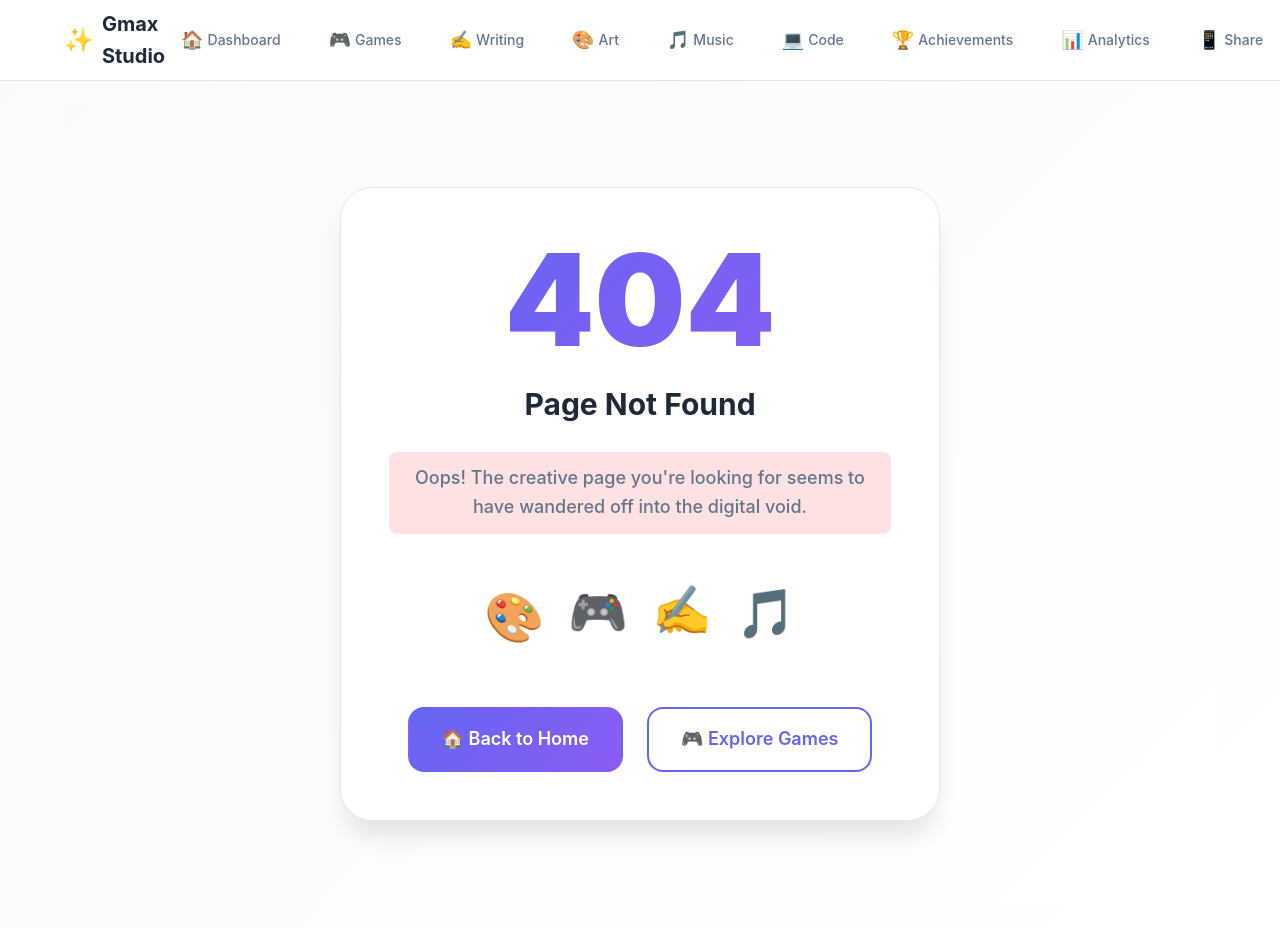
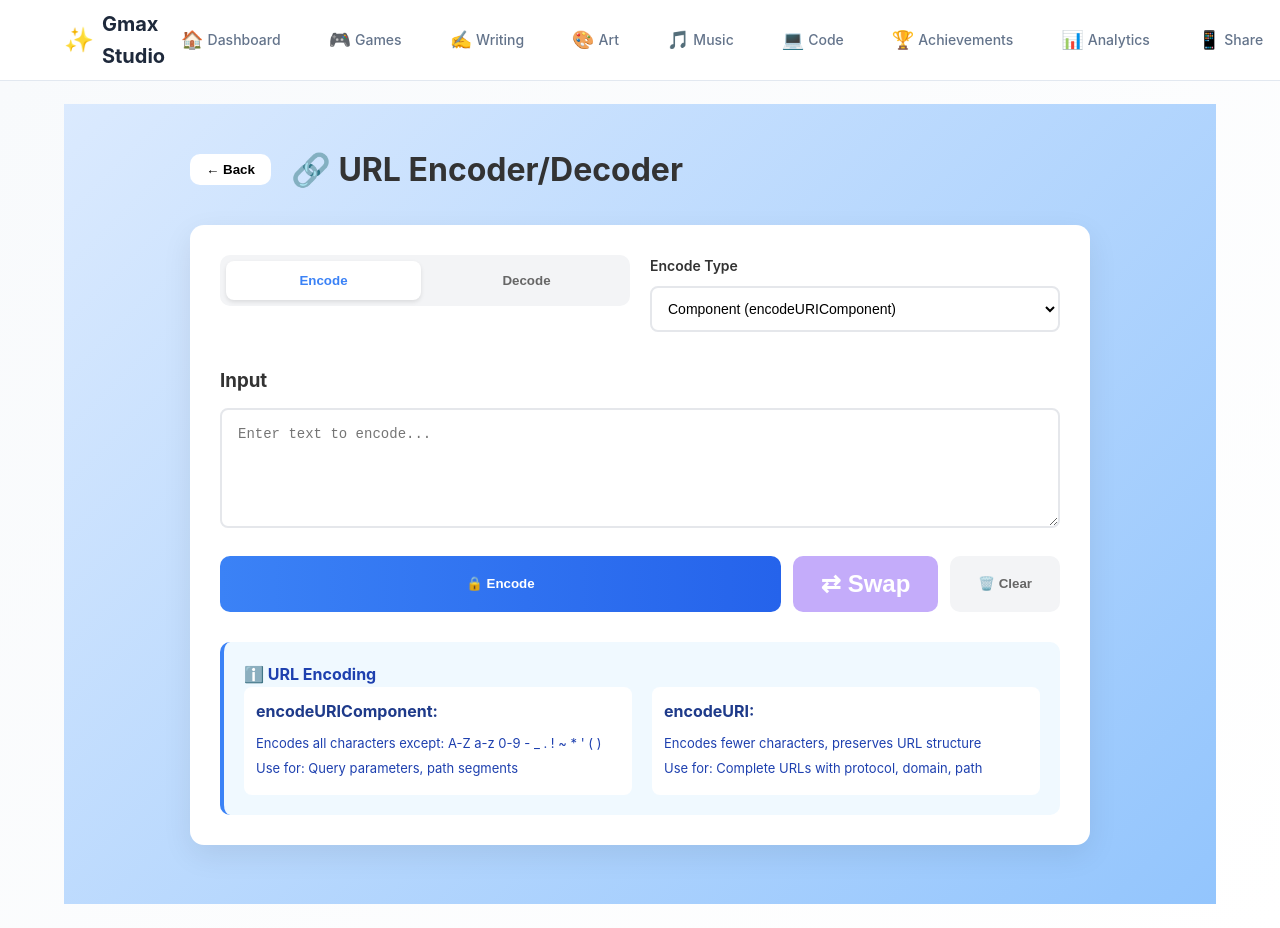
Before and after one commit to Ibek7/Gmax, a React (Vite) app: page /url-tool in a window 1280 px wide. Built offline with nearby package versions, Linux system fonts and the light colour scheme.

Commit message:
feat: add URL encoder/decoder tool
- Add URLTool component with encode/decode modes
- Support encodeURIComponent and encodeURI methods
- Swap button to quickly reverse encode/decode
- Copy output to clipboard
- Info section explaining encoding types and use cases
- Add route /url-tool and styling

```diff
--- a/src/App.jsx
+++ b/src/App.jsx
@@ -11,6 +11,7 @@ import ColorContrast from './components/ColorContrast'
 import Base64Tool from './components/Base64Tool'
 import LoremIpsum from './components/LoremIpsum'
 import RegexTester from './components/RegexTester'
+import URLTool from './components/URLTool'
 import AmbientNoise from './components/AmbientNoise'
 import NotFound from './components/NotFound'
 import './styles/App.css'
@@ -35,6 +36,7 @@ function App() {
             <Route path="/base64-tool" element={<Base64Tool />} />
             <Route path="/lorem-ipsum" element={<LoremIpsum />} />
             <Route path="/regex-tester" element={<RegexTester />} />
+            <Route path="/url-tool" element={<URLTool />} />
             <Route path="*" element={<NotFound />} />
           </Routes>
         </main>
--- /dev/null
+++ b/src/components/URLTool.jsx
@@ -0,0 +1,155 @@
+import React, { useState } from 'react'
+import { useNavigate } from 'react-router-dom'
+import '../styles/URLTool.css'
+
+export default function URLTool() {
+  const navigate = useNavigate()
+  const [mode, setMode] = useState('encode')
+  const [input, setInput] = useState('')
+  const [output, setOutput] = useState('')
+  const [encodeType, setEncodeType] = useState('component')
+
+  const handleEncode = () => {
+    try {
+      if (encodeType === 'component') {
+        setOutput(encodeURIComponent(input))
+      } else {
+        setOutput(encodeURI(input))
+      }
+    } catch (e) {
+      alert('Error encoding: ' + e.message)
+    }
+  }
+
+  const handleDecode = () => {
+    try {
+      if (encodeType === 'component') {
+        setOutput(decodeURIComponent(input))
+      } else {
+        setOutput(decodeURI(input))
+      }
+    } catch (e) {
+      alert('Error decoding: ' + e.message)
+    }
+  }
+
+  const handleProcess = () => {
+    if (!input.trim()) {
+      alert('Please enter text')
+      return
+    }
+
+    if (mode === 'encode') {
+      handleEncode()
+    } else {
+      handleDecode()
+    }
+  }
+
+  const copyToClipboard = () => {
+    navigator.clipboard.writeText(output)
+    alert('Copied to clipboard!')
+  }
+
+  const clear = () => {
+    setInput('')
+    setOutput('')
+  }
+
+  const swap = () => {
+    const temp = input
+    setInput(output)
+    setOutput(temp)
+    setMode(mode === 'encode' ? 'decode' : 'encode')
+  }
+
+  return (
+    <div className="url-container">
+      <div className="url-header">
+        <button className="back-btn" onClick={() => navigate('/')}>← Back</button>
+        <h1>🔗 URL Encoder/Decoder</h1>
+      </div>
+
+      <div className="url-card">
+        <div className="mode-section">
+          <div className="mode-toggle">
+            <button
+              className={`mode-btn ${mode === 'encode' ? 'active' : ''}`}
+              onClick={() => { setMode('encode'); clear() }}
+            >
+              Encode
+            </button>
+            <button
+              className={`mode-btn ${mode === 'decode' ? 'active' : ''}`}
+              onClick={() => { setMode('decode'); clear() }}
+            >
+              Decode
+            </button>
+          </div>
+
+          <div className="type-toggle">
+            <label>Encode Type</label>
+            <select value={encodeType} onChange={(e) => setEncodeType(e.target.value)}>
+              <option value="component">Component (encodeURIComponent)</option>
+              <option value="full">Full URL (encodeURI)</option>
+            </select>
+          </div>
+        </div>
+
+        <div className="input-section">
+          <h3>Input</h3>
+          <textarea
+            value={input}
+            onChange={(e) => setInput(e.target.value)}
+            placeholder={mode === 'encode' ? 'Enter text to encode...' : 'Enter encoded URL to decode...'}
+            className="url-textarea"
+          />
+        </div>
+
+        <div className="process-section">
+          <button onClick={handleProcess} className="process-btn">
+            {mode === 'encode' ? '🔒 Encode' : '🔓 Decode'}
+          </button>
+          <button onClick={swap} className="swap-btn" disabled={!output}>
+            ⇄ Swap
+          </button>
+          <button onClick={clear} className="clear-btn">
+            🗑️ Clear
+          </button>
+        </div>
+
+        {output && (
+          <div className="output-section">
+            <div className="output-header">
+              <h3>Output</h3>
+              <button onClick={copyToClipboard} className="copy-btn">
+                📋 Copy
+              </button>
+            </div>
+            <textarea
+              value={output}
+              readOnly
+              className="url-textarea output"
+            />
+          </div>
+        )}
+
+        <div className="info-section">
+          <h4>ℹ️ URL Encoding</h4>
+          <div className="info-grid">
+            <div>
+              <strong>encodeURIComponent:</strong>
+              <p>Encodes all characters except: A-Z a-z 0-9 - _ . ! ~ * ' ( )</p>
+              <p>Use for: Query parameters, path segments</p>
+            </div>
+            <div>
+              <strong>encodeURI:</strong>
+              <p>Encodes fewer characters, preserves URL structure</p>
+              <p>Use for: Complete URLs with protocol, domain, path</p>
+            </div>
+          </div>
+        </div>
+      </div>
+    </div>
+  )
+}
--- /dev/null
+++ b/src/styles/URLTool.css
@@ -0,0 +1,233 @@
+.url-container {
+  min-height: 100vh;
+  background: linear-gradient(135deg, #dbeafe 0%, #93c5fd 100%);
+  padding: 40px 20px;
+}
+
+.url-header {
+  max-width: 900px;
+  margin: 0 auto 30px;
+  display: flex;
+  align-items: center;
+  gap: 20px;
+}
+
+.url-header h1 {
+  color: #333;
+  font-size: 2em;
+  margin: 0;
+}
+
+.url-card {
+  max-width: 900px;
+  margin: 0 auto;
+  background: white;
+  padding: 30px;
+  border-radius: 14px;
+  box-shadow: 0 10px 30px rgba(0,0,0,0.08);
+}
+
+.mode-section {
+  display: grid;
+  grid-template-columns: 1fr 1fr;
+  gap: 20px;
+  margin-bottom: 30px;
+}
+
+.mode-toggle {
+  display: flex;
+  gap: 8px;
+  background: #f3f4f6;
+  padding: 6px;
+  border-radius: 10px;
+}
+
+.mode-btn {
+  flex: 1;
+  padding: 12px;
+  border: none;
+  border-radius: 8px;
+  font-weight: 600;
+  cursor: pointer;
+  background: transparent;
+  color: #666;
+  transition: all 0.2s;
+}
+
+.mode-btn.active {
+  background: white;
+  color: #3b82f6;
+  box-shadow: 0 2px 4px rgba(0,0,0,0.1);
+}
+
+.type-toggle {
+  display: flex;
+  flex-direction: column;
+  gap: 8px;
+}
+
+.type-toggle label {
+  font-weight: 600;
+  color: #333;
+  font-size: 14px;
+}
+
+.type-toggle select {
+  padding: 12px;
+  border: 2px solid #e5e7eb;
+  border-radius: 8px;
+  font-size: 14px;
+  cursor: pointer;
+  background: white;
+}
+
+.input-section, .output-section {
+  margin-bottom: 20px;
+}
+
+.input-section h3, .output-section h3 {
+  margin-top: 0;
+  margin-bottom: 12px;
+  color: #333;
+}
+
+.url-textarea {
+  width: 100%;
+  min-height: 120px;
+  padding: 16px;
+  border: 2px solid #e5e7eb;
+  border-radius: 8px;
+  font-family: 'Courier New', monospace;
+  font-size: 14px;
+  resize: vertical;
+}
+
+.url-textarea:focus {
+  outline: none;
+  border-color: #3b82f6;
+}
+
+.url-textarea.output {
+  background: #f9fafb;
+}
+
+.process-section {
+  display: flex;
+  gap: 12px;
+  margin-bottom: 20px;
+}
+
+.process-btn, .swap-btn, .clear-btn {
+  padding: 14px 28px;
+  border: none;
+  border-radius: 10px;
+  font-weight: 600;
+  cursor: pointer;
+  transition: all 0.2s;
+}
+
+.process-btn {
+  flex: 1;
+  background: linear-gradient(90deg, #3b82f6, #2563eb);
+  color: white;
+}
+
+.process-btn:hover {
+  transform: translateY(-2px);
+}
+
+.swap-btn {
+  background: #8b5cf6;
+  color: white;
+}
+
+.swap-btn:disabled {
+  opacity: 0.5;
+  cursor: not-allowed;
+}
+
+.clear-btn {
+  background: #f3f4f6;
+  color: #666;
+}
+
+.clear-btn:hover {
+  background: #e5e7eb;
+}
+
+.output-header {
+  display: flex;
+  justify-content: space-between;
+  align-items: center;
+  margin-bottom: 12px;
+}
+
+.output-header h3 {
+  margin: 0;
+}
+
+.copy-btn {
+  padding: 8px 16px;
+  background: #10b981;
+  color: white;
+  border: none;
+  border-radius: 6px;
+  font-weight: 600;
+  cursor: pointer;
+  transition: all 0.2s;
+}
+
+.copy-btn:hover {
+  background: #059669;
+}
+
+.info-section {
+  margin-top: 30px;
+  padding: 20px;
+  background: #f0f9ff;
+  border-radius: 10px;
+  border-left: 4px solid #3b82f6;
+}
+
+.info-section h4 {
+  margin-top: 0;
+  color: #1e40af;
+}
+
+.info-grid {
+  display: grid;
+  grid-template-columns: 1fr 1fr;
+  gap: 20px;
+}
+
+.info-grid > div {
+  padding: 12px;
+  background: white;
+  border-radius: 8px;
+}
+
+.info-grid strong {
+  display: block;
+  color: #1e3a8a;
+  margin-bottom: 8px;
+}
+
+.info-grid p {
+  margin: 4px 0;
+  font-size: 13px;
+  color: #1e40af;
+}
+
+@media (max-width: 768px) {
+  .mode-section {
+    grid-template-columns: 1fr;
+  }
+
+  .process-section {
+    flex-direction: column;
+  }
+
+  .info-grid {
+    grid-template-columns: 1fr;
+  }
+}
```
